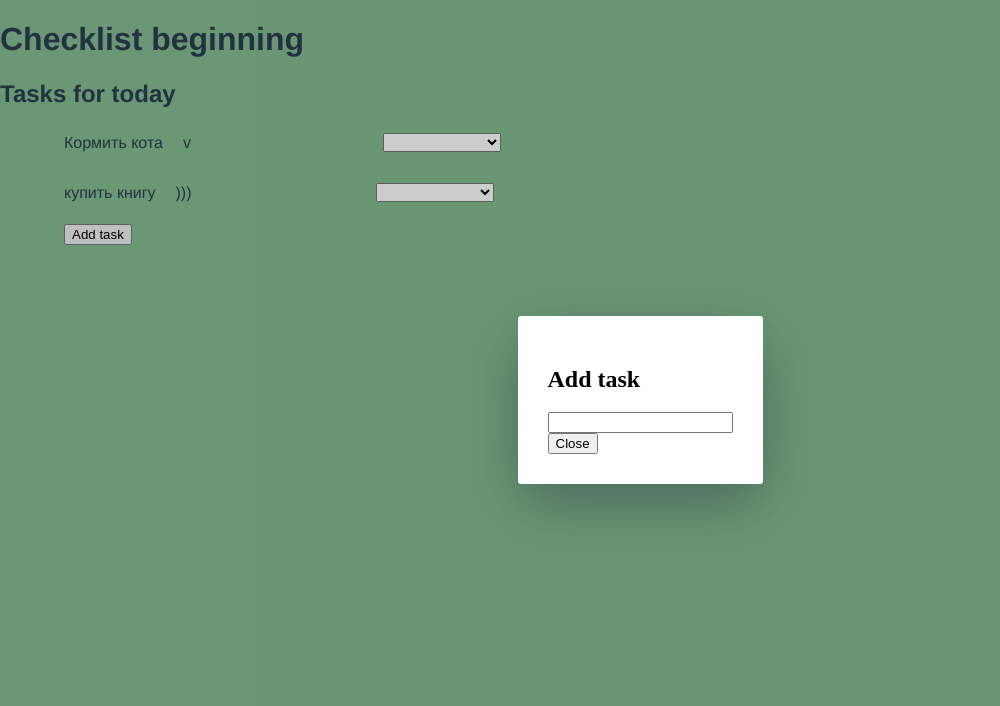
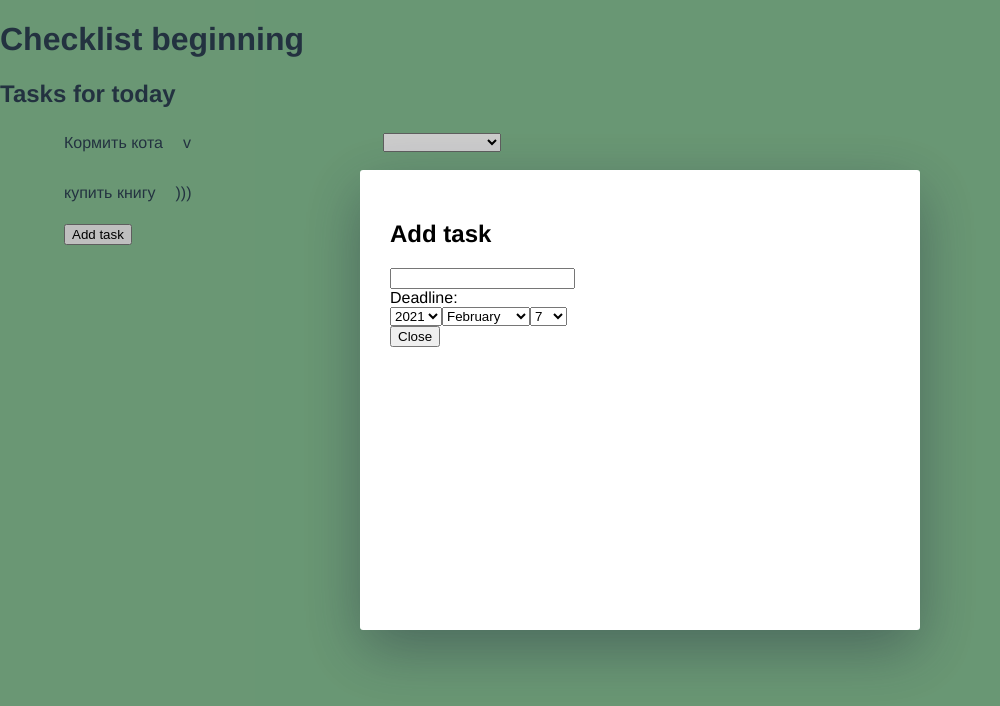
Before and after one commit to darkusss/shpp-checklist, a Vue app: page / in a window 1280 px wide. Both pictures are taken after a click on the button "Add task". Shown: the top 706 px of the page, without its empty margins (0-1000 px from the left). Built offline with nearby package versions, Linux system fonts and the light colour scheme.

Commit message:
add date picker on modal

```diff
--- a/package.json
+++ b/package.json
@@ -13,6 +13,7 @@
     "@fortawesome/vue-fontawesome": "^3.0.0-3",
     "@vue/composition-api": "^1.0.0-beta.26",
     "core-js": "^3.6.5",
+    "moment": "^2.29.1",
     "typescript": "^4.1.3",
     "vue": "^3.0.0",
     "vue-js-modal": "^2.0.0-rc.6",
--- /dev/null
+++ b/src/components/VDatePicker/VDatePicker.css
@@ -0,0 +1,8 @@
+.date-picker-container {
+    width: 100%;
+}
+
+.date-picker-select {
+    display: inline-block;
+    width: fit-content;
+}
--- /dev/null
+++ b/src/components/VDatePicker/VDatePicker.vue
@@ -0,0 +1,55 @@
+<template>
+   <div class="date-picker-container">
+     <VSelect class="date-picker-select" :selected="currentYear" v-model="currentYear" @change="editValue('year', $event.target.value)">
+       <option v-for="year in years" :key="year" :value="year">{{ year }}</option>
+     </VSelect>
+     <VSelect class="date-picker-select" :selected="currentMonth" v-model="currentMonth" @change="editValue('days', $event.target.value)">
+       <option v-for="month in months" :key="month" :value="month">{{ month }}</option>
+     </VSelect>
+      <VSelect class="date-picker-select" :selected="currentDay" v-model="currentDay" @change="editValue('days', $event.target.value)">
+        <option v-for="day in days" :key="day" :value="day">{{ day }}</option>
+      </VSelect>
+   </div>
+</template>
+
+<script lang="ts">
+import { defineComponent, ref } from 'vue';
+import VSelect from '@/components/reusable/VSelect';
+import moment from 'moment';
+
+export default defineComponent({
+  name: 'VDatePicker',
+  components: {
+    VSelect,
+  },
+  props: {
+  },
+  setup() {
+    const dateValue = moment();
+
+    const months = ref<string[]>(['January', 'February', 'March', 'April', 'May', 'June', 'July', 'August', 'September', 'October', 'November', 'December']);
+    const days = ref<number>(dateValue.daysInMonth());
+    const currentDay = ref(dateValue.date());
+    const currentMonth = ref<string>(months.value[dateValue.month()]);
+    const currentYear = ref<number>(dateValue.year());
+    const years = ref<number[]>(Array.from({ length: 10 }, (_: any, i: number) => currentYear.value + i));
+
+    const editValue = (unit: any, value: number) => {
+      dateValue.set(unit, value);
+      days.value = dateValue.daysInMonth();
+    }
+
+    return {
+      currentDay,
+      currentMonth,
+      currentYear,
+      days,
+      months,
+      years,
+      editValue,
+    };
+  }
+});
+</script>
+
+<style src="./VDatePicker.css" scoped />
--- /dev/null
+++ b/src/components/VDatePicker/index.ts
@@ -0,0 +1,2 @@
+import VDatePicker from './VDatePicker.vue';
+export default VDatePicker;
--- a/src/components/VTaskList/VTaskList.vue
+++ b/src/components/VTaskList/VTaskList.vue
@@ -18,9 +18,13 @@
       <template #modal>
         <div>
           <h2>Add task</h2>
-          <label>
+          <label class="">
             <input type="text" v-model="newTaskValue" />
           </label>
+          <div>
+            <span>Deadline: </span>
+            <VDatePicker />
+          </div>
         </div>
       </template>
     </VPopup>
@@ -31,6 +35,7 @@
 import { defineComponent, ref } from 'vue';
 import draggable from 'vuedraggable';
 import VPopup from '@/components/reusable/VPopup';
+import VDatePicker from '@/components/VDatePicker';
 import VTask from '@/components/VTask';
 import useTasks from './composables/useTasks';
 
@@ -39,7 +44,8 @@ export default defineComponent({
   components: {
     VTask,
     VPopup,
-    draggable
+    VDatePicker,
+    draggable,
   },
   props: {
     today: Boolean,
@@ -64,7 +70,7 @@ export default defineComponent({
       el.taskResponse = newValue;
     },
     addTask() {
-      // if string is empty or has many spaces don't add it
+      // if this string is empty or has many spaces don't add it
       if (!this.newTaskValue.trim()) {
         return;
       }
--- a/src/components/reusable/VPopup/VPopup.css
+++ b/src/components/reusable/VPopup/VPopup.css
@@ -24,6 +24,12 @@
 }
 
 .modal-wrapper > .modal {
+    width: 500px;
+    height: 400px;
+
+    max-width: 500px;
+    max-height: 400px;
+
     position: relative;
     background-color: white;
     border-radius: 3px;
--- a/src/components/reusable/VSelect/VSelect.vue
+++ b/src/components/reusable/VSelect/VSelect.vue
@@ -11,8 +11,11 @@ import { defineComponent, ref, computed } from 'vue';
 
 export default defineComponent({
   name: 'VSelect',
-  setup(_, { emit }) {
-    const selected = ref('');
+  props: {
+    selected: [String, Number],
+  },
+  setup(props, { emit }) {
+    const selected = ref(props.selected);
 
     const computedSelected = computed({
       get: () => selected.value,
--- a/src/styles/global.css
+++ b/src/styles/global.css
@@ -1,16 +1,19 @@
 :root {
     box-sizing: border-box;
     background: #84bd91;
+
+
 }
 
 body {
     margin: 0;
+
+    font-family: Avenir, Helvetica, Arial, sans-serif;
+    -webkit-font-smoothing: antialiased;
+    -moz-osx-font-smoothing: grayscale;
 }
 
 #app {
-    font-family: Avenir, Helvetica, Arial, sans-serif;
-    -webkit-font-smoothing: antialiased;
-    -moz-osx-font-smoothing: grayscale;
     color: #2c3e50;
     width: 100vw;
 }
```
Also changed, not shown: 1 other file (tests, documents, lock files or other folders).
